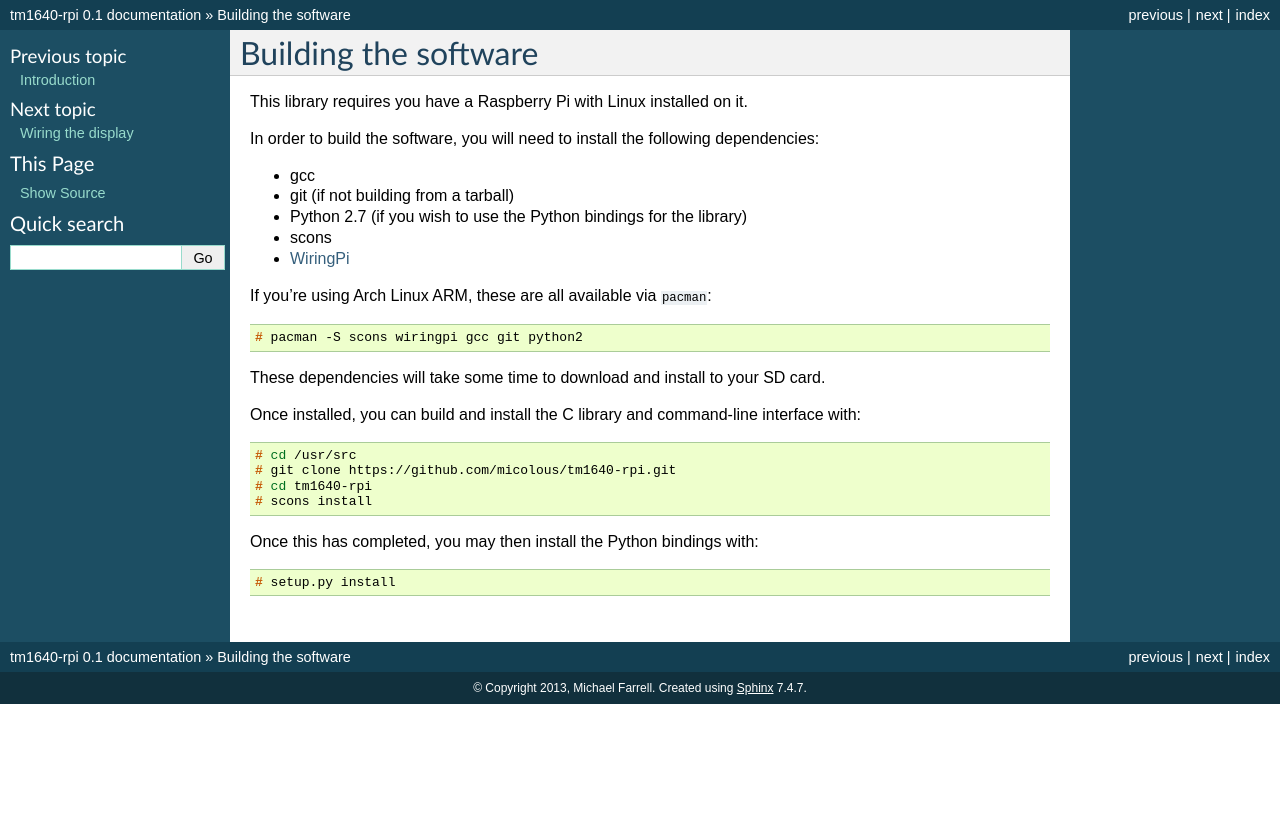
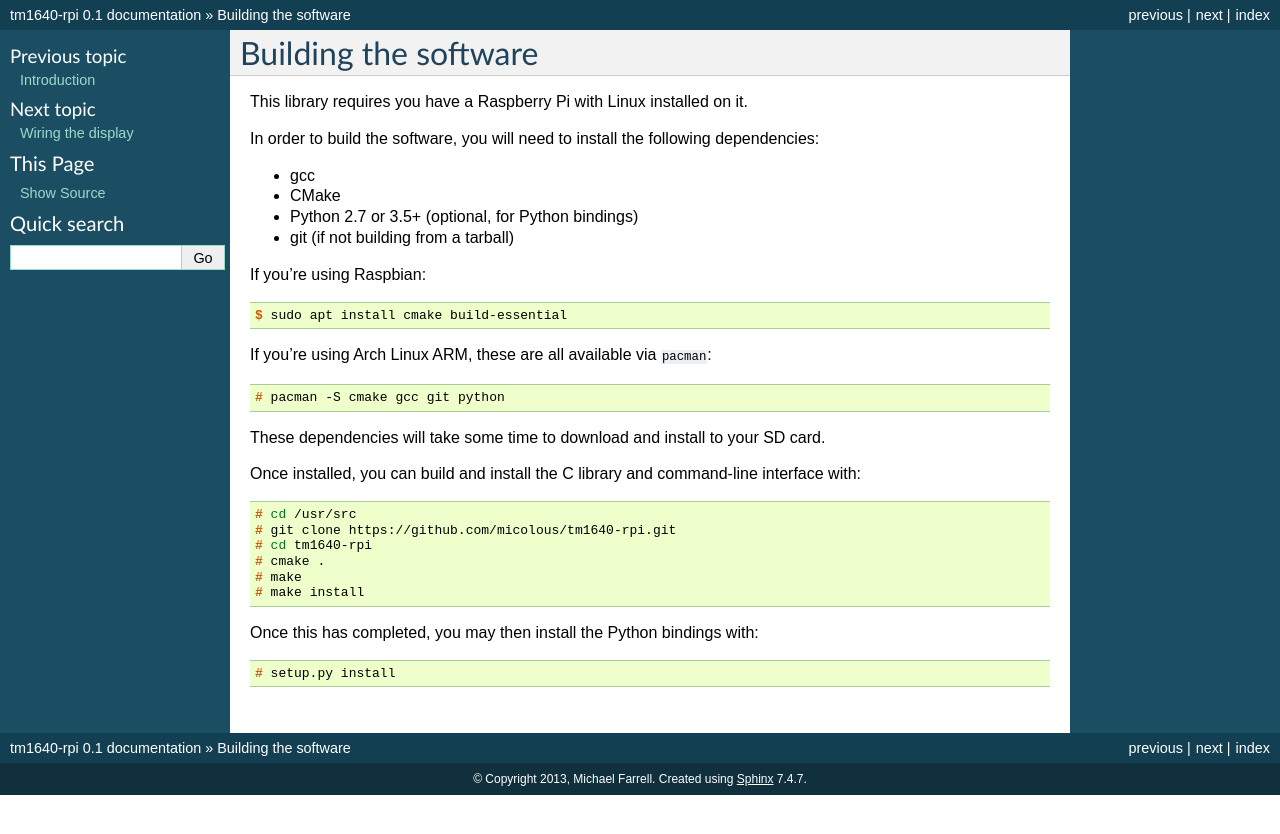
Before and after one commit to micolous/tm1640-rpi, a Sphinx documentation site: the page built from doc/source/building.rst, in a window 1280 px wide. Shown: the top 834 px of the page. Built offline with Sphinx 7.4.7, drawn with Linux system fonts in a browser that asks for light colours.

Commit message:
doc fixing

```diff
--- a/doc/source/building.rst
+++ b/doc/source/building.rst
@@ -6,16 +6,19 @@ This library requires you have a Raspberry Pi with Linux installed on it.
 In order to build the software, you will need to install the following dependencies:
 
 * gcc
+* CMake
+* Python 2.7 or 3.5+ (optional, for Python bindings)
 * git (if not building from a tarball)
-* Python 2.7 (if you wish to use the Python bindings for the library)
-* scons
-* `WiringPi`_
 
 .. highlight:: console
 
+If you're using Raspbian::
+
+	$ sudo apt install cmake build-essential
+
 If you're using Arch Linux ARM, these are all available via ``pacman``::
 
-	# pacman -S scons wiringpi gcc git python2
+	# pacman -S cmake gcc git python
 
 These dependencies will take some time to download and install to your SD card.
 
@@ -24,10 +27,10 @@ Once installed, you can build and install the C library and command-line interfa
 	# cd /usr/src
 	# git clone https://github.com/micolous/tm1640-rpi.git
 	# cd tm1640-rpi
-	# scons install
+	# cmake .
+	# make
+	# make install
 
 Once this has completed, you may then install the Python bindings with::
 
 	# setup.py install
-
-.. _WiringPi: https://projects.drogon.net/raspberry-pi/wiringpi/
--- a/doc/source/sh.rst
+++ b/doc/source/sh.rst
@@ -6,7 +6,7 @@ The command-line program ``tm1640`` will let you drive a display from the comman
 However, it has a number of limitations:
 
 * You cannot write to the screen with offsets, so you have to update the entire screen at once.
-* You can only drive one display, using GPIO 0 and 1.
+* You can only drive one display, using GPIO 18 for clock, and GPIO 17 for data.
 * Because of the overheads involved in creating a new process, update speeds will be slower than using the library.
 
 The purpose of supplying a command-line interface is to facilitate testing and rapid prototyping.  It is strongly recommended you write any applications to use the library instead.
--- a/doc/source/wiring.rst
+++ b/doc/source/wiring.rst
@@ -14,8 +14,8 @@ Connect:
 
 * Pin 2 to ``VIN``
 * Pin 6 to ``GND``
-* Pin 11 (WiringPi GPIO 0 / BCM GPIO 17) to ``DIN``
-* Pin 12 (WiringPi GPIO 1 / BCM GPIO 18) to ``CLK``
+* Pin 11 (BCM GPIO 17) to ``DIN``
+* Pin 12 (BCM GPIO 18) to ``CLK``
 
 You can also wire this to `other GPIO pins`_ on the Raspberry Pi.  There are a total of 12 GPIO lines exposed.  However, the command-line interface will only work when the display is wired using this pin configuration.  The libraries do not have this restriction.
 
```
Also changed, not shown: README.md (+0 -5 lines), doc/source/c.rst (+6 -2 lines), doc/source/python.rst (+5 -4 lines).
